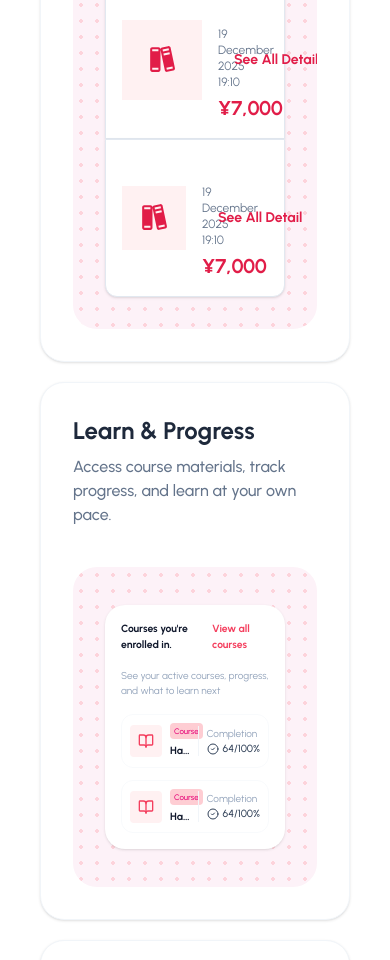
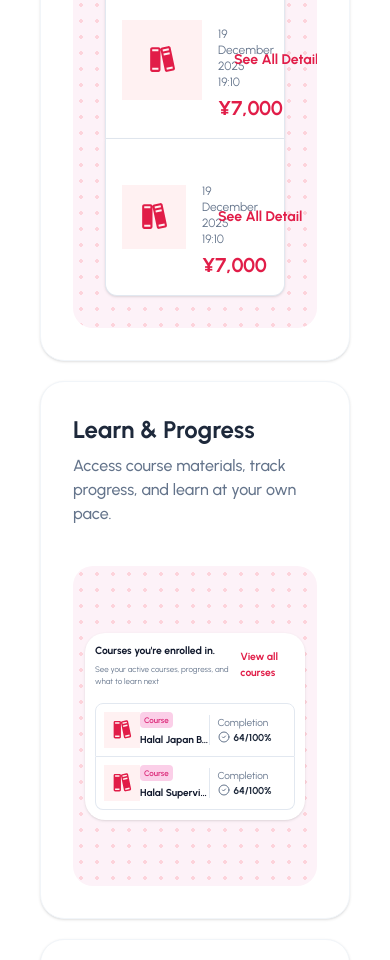
Before and after one commit to alfieqashwa/mpja, a Next.js app: page / in a window 390 px wide. Shown: the part 6300-7260 px from the top of the page. Built offline with nearby package versions, Linux system fonts and the light colour scheme.

Commit message:
fix: finished section learning joruney

```diff
--- a/app/(home)/learning-journey.tsx
+++ b/app/(home)/learning-journey.tsx
@@ -1,9 +1,17 @@
 import DottedCard from "@/components/DottedCard";
-import { CertificateIcon, ProductDocumentsIcon } from "@/components/icons/about";
+import {
+  CertificateIcon,
+  ProductDocumentsIcon,
+  SmallCertificateIcon,
+} from "@/components/icons/about";
 import { ArrowRightIcon } from "@/components/icons/arrows";
-import { BooksIcon } from "@/components/icons/books";
-import { BookOpen, CheckCircle2, FileText } from 'lucide-react';
-import { SectionDescription, SectionTitle, SectionTitle2 } from './section-title';
+import { BooksIcon, SmallBookIcon } from "@/components/icons/books";
+import { BookOpen, CheckCircle2, FileText } from "lucide-react";
+import {
+  SectionDescription,
+  SectionTitle,
+  SectionTitle2,
+} from "./section-title";
 
 export function LearningJourney() {
   return (
@@ -20,10 +28,11 @@ export function LearningJourney() {
           <div>
             <h4 className="text-2xl font-bold text-primary">Browse Courses</h4>
             <p className="mt-2 text-secondary font-medium">
-              Explore courses built to support your personal and professional development.
+              Explore courses built to support your personal and professional
+              development.
             </p>
           </div>
-          <DottedCard className="mt-10 pr-20 pt-6 flex-1 min-h-[320px]">
+          <DottedCard className="mt-10 pr-20 pt-6 flex-1 min-h-80">
             <CourseCompleteCard />
           </DottedCard>
         </div>
@@ -33,10 +42,11 @@ export function LearningJourney() {
           <div>
             <h4 className="text-2xl font-bold text-primary">Enroll & Pay</h4>
             <p className="mt-2 text-secondary font-medium">
-              Secure enrollment with flexible payment options. (kalau belum ada payment: "Enroll in seconds—no hassle.")
+              Secure enrollment with flexible payment options. (kalau belum ada
+              payment: "Enroll in seconds—no hassle.")
             </p>
           </div>
-          <DottedCard className="mt-10 flex-1 min-h-[320px]">
+          <DottedCard className="mt-10 flex-1 min-h-80">
             <EnrollCard />
           </DottedCard>
         </div>
@@ -44,12 +54,15 @@ export function LearningJourney() {
         {/* Card 3: Learn & Progress */}
         <div className="flex flex-col rounded-3xl border border-slate-100 bg-white p-8 shadow-sm md:col-span-5">
           <div>
-            <h4 className="text-2xl font-bold text-primary">Learn & Progress</h4>
+            <h4 className="text-2xl font-bold text-primary">
+              Learn & Progress
+            </h4>
             <p className="mt-2 text-secondary font-medium">
-              Access course materials, track progress, and learn at your own pace.
+              Access course materials, track progress, and learn at your own
+              pace.
             </p>
           </div>
-          <DottedCard className="mt-10 flex-1 min-h-[320px]">
+          <DottedCard padding="p-3" className="mt-10 flex-1 min-h-80">
             <LearningProgressCard />
           </DottedCard>
         </div>
@@ -62,7 +75,7 @@ export function LearningJourney() {
               Complete assessments and earn your course certificates.
             </p>
           </div>
-          <DottedCard className="mt-10 flex-1 min-h-[320px]">
+          <DottedCard className="mt-10 flex-1 min-h-80">
             <CertificationCard />
           </DottedCard>
         </div>
@@ -81,12 +94,14 @@ function CourseCompleteCard() {
           <ProductDocumentsIcon />
         </div>
         <article className="flex flex-col items-start space-y-8">
-          <h3 className="text-2xl font-medium text-secondary">Course Complete</h3>
+          <h3 className="text-2xl font-medium text-secondary">
+            Course Complete
+          </h3>
           <p className="text-[56px] font-bold text-primary">3</p>
         </article>
       </div>
 
-      <div className="my-6 h-[2px] w-full bg-[linear-gradient(to_right,#e2e8f0_50%,transparent_50%)] bg-size-[24px_2px] bg-repeat-x"></div>
+      <div className="my-6 h-0.5 w-full bg-[linear-gradient(to_right,#e2e8f0_50%,transparent_50%)] bg-size-[24px_2px] bg-repeat-x"></div>
 
       <div className="flex justify-between items-center w-full">
         <button className="flex items-center gap-2 text-lg font-bold text-[#E11D48] transition-colors cursor-pointer">
@@ -105,27 +120,31 @@ function EnrollCard() {
       {/* Item 1 */}
       <div className="flex w-full items-center gap-4 border rounded-t-lg bg-white p-4 shadow-sm">
         <div className="flex h-20 w-20 shrink-0 items-center justify-center bg-[#FFF1F2] text-rose-500">
-           <BooksIcon className="text-danger"/>
+          <BooksIcon className="text-danger" />
         </div>
         <div className="flex-1 space-y-1 min-w-0">
           <h5 className="font-bold text-primary truncate">Halal Supervisor</h5>
           <p className="text-xs text-secondary">19 December 2025 19:10</p>
           <p className="text-xl font-bold text-danger">¥7,000</p>
         </div>
-        <div className="shrink-0 text-sm font-bold text-[#E11D48]">See All Detail</div>
+        <div className="shrink-0 text-sm font-bold text-[#E11D48]">
+          See All Detail
+        </div>
       </div>
 
       {/* Item 2 */}
-      <div className="flex w-full items-center gap-4 border rounded-b-lg bg-white p-4 shadow-sm">
+      <div className="flex w-full items-center gap-4 border border-t-0 rounded-b-lg bg-white p-4 shadow-sm">
         <div className="flex h-16 w-16 shrink-0 items-center justify-center bg-[#FFF1F2] text-rose-500">
-           <BooksIcon className="text-danger"/>
+          <BooksIcon className="text-danger" />
         </div>
         <div className="flex-1 space-y-1 min-w-0">
           <h5 className="font-bold text-primary truncate">Halal Supervisor</h5>
           <p className="text-xs text-secondary">19 December 2025 19:10</p>
           <p className="text-xl font-bold text-danger">¥7,000</p>
         </div>
-        <div className="shrink-0 text-sm font-bold text-[#E11D48]">See All Detail</div>
+        <div className="shrink-0 text-sm font-bold text-[#E11D48]">
+          See All Detail
+        </div>
       </div>
     </div>
   );
@@ -134,74 +153,104 @@ function EnrollCard() {
 // Visual for Card 3
 function LearningProgressCard() {
   return (
-    <div className="w-full max-w-lg rounded-2xl bg-white p-4 shadow-sm text-[0.65rem] sm:text-xs">
+    <div className="w-full max-w-lg rounded-2xl bg-white p-2.5 shadow-sm text-[0.65rem] sm:text-xs">
       <div className="mb-4 flex items-center justify-between">
-            <h5 className="font-bold text-slate-900">Courses you&apos;re enrolled in.</h5>
-            <span className="font-bold text-rose-500 cursor-pointer">View all courses</span>
-        </div>
-        <p className="mb-4 text-slate-400 text-[10px]">See your active courses, progress, and what to learn next</p>
-
-        <div className="flex flex-col gap-3">
-            {/* Row 1 */}
-            <div className="flex items-center gap-2 rounded-lg border border-slate-50 p-2 sm:gap-4">
-                 <div className="flex h-8 w-8 shrink-0 items-center justify-center rounded bg-rose-50 text-rose-500">
-                    <BookOpen size={16} />
-                 </div>
-                 <div className="flex-1 min-w-0 sm:max-w-[100px]">
-                    <span className="mb-1 block w-fit rounded bg-pink-100 px-1 py-0.5 text-[8px] font-medium text-pink-600">Course</span>
-                    <p className="truncate font-bold text-slate-900">Halal Japan Biginner Course</p>
+        <article className="space-y-1">
+          <h5 className="font-bold text-slate-900">
+            Courses you&apos;re enrolled in.
+          </h5>
+          <p className="text-secondary text-[8px]">
+            See your active courses, progress, and what to learn next
+          </p>
+        </article>
+        <span className="font-bold text-[#E11D48] cursor-pointer">
+          View all courses
+        </span>
       </div>
 
-                 <div className="hidden sm:block flex-1 border-l border-slate-100 pl-2">
-                    <p className="text-[10px] text-slate-400">Content</p>
-                    <div className="flex items-center gap-1 font-medium text-slate-700">
-                        <FileText size={12} /> 5 Material
+      <div className="flex flex-col">
+        {/* Row 1 */}
+        <div className="flex items-center rounded-t-sm border p-2 sm:gap-4">
+          <div className="flex h-9 w-9 shrink-0 items-center justify-center bg-rose-50 text-rose-500">
+            <BooksIcon className="text-danger size-6" />
+          </div>
+          <div className="flex-1 min-w-0 sm:max-w-25">
+            <span className="mb-1 block w-fit rounded bg-[#FBCFE8] px-1 py-0.5 text-[8px] font-semibold text-[#DB2777]">
+              Course
+            </span>
+            <p className="truncate text-[10px] font-bold text-slate-900">
+              Halal Japan Beginner Course
+            </p>
+          </div>
+
+          <div className="hidden sm:block flex-1 border-l pl-2">
+            <p className="text-[10px] text-secondary">Content</p>
+            <div className="flex items-center gap-1 whitespace-nowrap">
+              <SmallBookIcon />{" "}
+              <span className="text-[10px] font-bold text-primary">
+                5 Material
+              </span>
             </div>
           </div>
 
-                 <div className="flex-1 border-l border-slate-100 pl-2">
-                    <p className="text-[10px] text-slate-400">Completion</p>
-                    <div className="flex items-center gap-1 font-medium text-slate-700">
-                        <CheckCircle2 size={12} /> 64/100%
+          <div className="flex-1 border-l pl-2">
+            <p className="text-[10px] text-secondary">Completion</p>
+            <div className="flex items-center gap-1 text-[10px] font-medium text-primary whitespace-nowrap">
+              <CheckCircle2 size={12} className="text-secondary font-bold" />{" "}
+              <span className="text-[10px] font-bold text-primary">
+                64/100%
+              </span>
             </div>
           </div>
 
-                 <div className="hidden sm:block flex-1 border-l border-slate-100 pl-2">
-                    <p className="text-[10px] text-slate-400">Assignment</p>
-                    <div className="flex items-center gap-1 font-medium text-slate-700">
-                        <FileText size={12} /> 6/10
+          <div className="hidden sm:block flex-1 border-l pl-2">
+            <p className="text-[10px] text-secondary">Assignment</p>
+            <div className="flex items-center gap-1 text-[10px] font-medium text-primary whitespace-nowrap">
+              <SmallCertificateIcon />
+              <span className="text-[10px] font-bold text-primary">6/10</span>
             </div>
           </div>
         </div>
 
         {/* Row 2 */}
-            <div className="flex items-center gap-2 rounded-lg border border-slate-50 p-2 sm:gap-4">
-                 <div className="flex h-8 w-8 shrink-0 items-center justify-center rounded bg-rose-50 text-rose-500">
-                    <BookOpen size={16} />
+        <div className="flex items-center rounded-b-sm border border-t-0 p-2 sm:gap-4">
+          <div className="flex h-9 w-9 shrink-0 items-center justify-center bg-rose-50 text-rose-500">
+            <BooksIcon className="text-danger size-6" />
           </div>
-                 <div className="flex-1 min-w-0 sm:max-w-[100px]">
-                    <span className="mb-1 block w-fit rounded bg-pink-100 px-1 py-0.5 text-[8px] font-medium text-pink-600">Course</span>
-                    <p className="truncate font-bold text-slate-900">Halal supervision</p>
+          <div className="flex-1 min-w-0 sm:max-w-25">
+            <span className="mb-1 block w-fit rounded bg-[#FBCFE8] px-1 py-0.5 text-[8px] font-semibold text-[#DB2777]">
+              Course
+            </span>
+            <p className="truncate text-[10px] font-bold text-slate-900">
+              Halal Supervision
+            </p>
           </div>
 
-                 <div className="hidden sm:block flex-1 border-l border-slate-100 pl-2">
-                    <p className="text-[10px] text-slate-400">Content</p>
-                    <div className="flex items-center gap-1 font-medium text-slate-700">
-                        <FileText size={12} /> 5 Material
+          <div className="hidden sm:block flex-1 border-l pl-2">
+            <p className="text-[10px] text-secondary">Content</p>
+            <div className="flex items-center gap-1 whitespace-nowrap">
+              <SmallBookIcon />{" "}
+              <span className="text-[10px] font-bold text-primary">
+                5 Material
+              </span>
             </div>
           </div>
 
-                 <div className="flex-1 border-l border-slate-100 pl-2">
-                    <p className="text-[10px] text-slate-400">Completion</p>
-                    <div className="flex items-center gap-1 font-medium text-slate-700">
-                        <CheckCircle2 size={12} /> 64/100%
+          <div className="flex-1 border-l pl-2">
+            <p className="text-[10px] text-secondary">Completion</p>
+            <div className="flex items-center gap-1 text-[10px] font-medium text-primary whitespace-nowrap">
+              <CheckCircle2 size={12} className="text-secondary font-bold" />{" "}
+              <span className="text-[10px] font-bold text-primary">
+                64/100%
+              </span>
             </div>
           </div>
 
-                 <div className="hidden sm:block flex-1 border-l border-slate-100 pl-2">
-                    <p className="text-[10px] text-slate-400">Assignment</p>
-                    <div className="flex items-center gap-1 font-medium text-slate-700">
-                       <FileText size={12} /> 6/10
+          <div className="hidden sm:block flex-1 border-l pl-2">
+            <p className="text-[10px] text-secondary">Assignment</p>
+            <div className="flex items-center gap-1 text-[10px] font-medium text-primary whitespace-nowrap">
+              <SmallCertificateIcon />
+              <span className="text-[10px] font-bold text-primary">6/10</span>
             </div>
           </div>
         </div>
@@ -219,12 +268,14 @@ function CertificationCard() {
           <CertificateIcon />
         </div>
         <article className="flex flex-col items-start space-y-8">
-          <h3 className="text-2xl font-medium text-secondary">Total Certificate</h3>
+          <h3 className="text-2xl font-medium text-secondary">
+            Total Certificate
+          </h3>
           <p className="text-[56px] font-bold text-primary">3</p>
         </article>
       </div>
 
-      <div className="my-6 h-[2px] w-full bg-[linear-gradient(to_right,#e2e8f0_50%,transparent_50%)] bg-size-[24px_2px] bg-repeat-x"></div>
+      <div className="my-6 h-0.5 w-full bg-[linear-gradient(to_right,#e2e8f0_50%,transparent_50%)] bg-size-[24px_2px] bg-repeat-x"></div>
 
       <div className="flex justify-between items-center w-full">
         <button className="flex items-center gap-2 text-lg font-bold text-[#E11D48] transition-colors cursor-pointer">
--- a/components/DottedCard.tsx
+++ b/components/DottedCard.tsx
@@ -3,15 +3,17 @@ import { cn } from "@/lib/utils";
 
 export default function DottedCard({
   children,
-  className
+  className,
+  padding="p-8"
 }: {
   children?: React.ReactNode;
   className?: string;
+  padding?: string;
 }) {
   return (
-    <div className={cn("relative flex w-full items-center justify-center overflow-hidden rounded-3xl bg-pink-50", className)}>
+    <div className={cn("relative flex w-full items-center justify-center overflow-hidden rounded-2xl bg-pink-50", className)}>
       <div className="absolute inset-0 h-full w-full pointer-events-none bg-[radial-gradient(circle,#fda4af_2px,transparent_2px)] bg-size-[16px_16px] opacity-40"></div>
-      <div className="relative z-10 w-full p-8 flex items-center justify-center">
+      <div className={cn("relative z-10 w-full flex items-center justify-center", padding)}>
         {children}
       </div>
     </div>
```
Also changed, not shown: components/icons/about.tsx (+102 -19 lines), components/icons/books.tsx (+15 -0 lines). Lines whose indentation alone changed are shown as unchanged.
